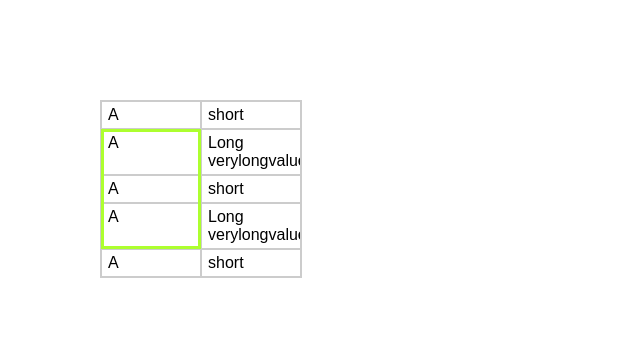
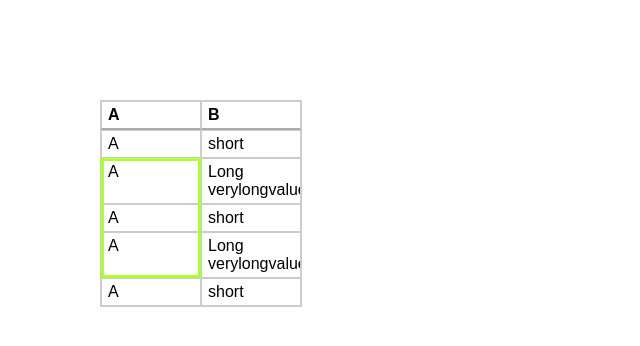
Before and after one commit to tenedor/dd, a React (Create React App) app: page / in a window 1280 px wide. Shown: the top 346 px of the page, without its empty margins (0-640 px from the left). Built offline with nearby package versions, Linux system fonts and the light colour scheme.

Commit message:
Make rows column-driven

```diff
--- a/src/app.tsx
+++ b/src/app.tsx
@@ -11,6 +11,8 @@ export class App {
   }
 
   public renderApplication() {
-    return <TableView rowsData={this.grid.getRowsData()} />;
+    const columnsData = this.grid.getColumns();
+    const rowsData = this.grid.getRows();
+    return <TableView columnsData={columnsData} rowsData={rowsData} />;
   }
 }
--- a/src/css/allthestyles.less
+++ b/src/css/allthestyles.less
@@ -30,6 +30,12 @@ body {
   border: 1px solid #cccccc;
   padding: 4px 0;
 
+  &.header {
+    font-weight: 700;
+    border-bottom-color: #aaaaaa;
+    border-bottom-width: 2px;
+  }
+
   .value {
     overflow: hidden;
     // let overflow text extend into horizontal padding but not vertical padding
--- a/src/models/grid.tsx
+++ b/src/models/grid.tsx
@@ -4,20 +4,41 @@ export interface CellData {
   value: string;
 }
 
-export type RowData = CellData[]
+export interface RowData {
+  [columnId: string]: CellData;
+}
+
 export type RowsData = RowData[]
 
+export interface ColumnData {
+  id: string;
+  name: string;
+}
+
+export type ColumnsData = ColumnData[];
+
 export class Grid {
-  public getRowsData(): RowsData {
+  public getColumns(): ColumnsData {
+    return this.generateColumnsData();
+  }
+
+  public getRows(): RowsData {
     return this.generateRowsData();
   }
 
-  // example rows
+  // example rows and columns
+  private generateColumnsData(): ColumnsData {
+    return [
+      {id: 'A', name: 'A'},
+      {id: 'B', name: 'B'},
+    ];
+  }
+
   private generateRowsData(): RowsData {
     const rowCount = 5;
-    return _.range(rowCount).map(i => [
-      {value: 'A'},
-      {value: i % 2 ? 'Long verylongvalue' : 'short'},
-    ]);
+    return _.range(rowCount).map(i => ({
+      'A': {value: 'A'},
+      'B': {value: i % 2 ? 'Long verylongvalue' : 'short'},
+    }));
   }
 }
--- a/src/views/cell_view.tsx
+++ b/src/views/cell_view.tsx
@@ -2,11 +2,13 @@ import * as React from 'react';
 
 interface Props {
   value: string;
+  isHeader?: boolean;
 }
 
-export function CellView({value}: Props) {
+export function CellView({value, isHeader}: Props) {
+  const className = "cell-view" + (isHeader ? " header" : "");
   return (
-    <div className="cell-view">
+    <div className={className}>
       <div className="value">
         {value}
       </div>
--- a/src/views/table_view.tsx
+++ b/src/views/table_view.tsx
@@ -1,5 +1,5 @@
 import * as React from 'react';
-import {RowData, RowsData} from '../models/grid';
+import {ColumnsData, RowData, RowsData} from '../models/grid';
 import {CellView} from './cell_view';
 
 interface TableIndex {
@@ -13,17 +13,21 @@ interface TableRange {
 }
 
 interface Props {
+  columnsData: ColumnsData,
   rowsData: RowsData,
 }
 
 export class TableView extends React.Component<Props, object> {
   public render() {
-    const {rowsData} = this.props;
-    const rows = rowsData.map(this.renderRow);
+    const {columnsData, rowsData} = this.props;
+    const columnIds = columnsData.map(c => c.id);
+    const columnHeaders = this.renderColumnHeaders(columnsData);
+    const rows = rowsData.map((r, i) => this.renderRow(r, columnIds, i));
     const selectedRanges = this.getSelectedRanges();
-    const selections = selectedRanges.map(this.renderSelection);
+    const selections = selectedRanges.map((s, i) => this.renderSelection(s, i));
     return (
       <div className="table-view">
+        {columnHeaders}
         {rows}
         {selections}
       </div>
@@ -37,17 +41,30 @@ export class TableView extends React.Component<Props, object> {
     ];
   }
 
-  private renderRow(data: RowData, rowIndex: number) {
-    return data.map((cell, columnIndex) => {
-      const key = `cell-${rowIndex}-${columnIndex}`;
-      return <CellView key={key} value={cell.value} />;
+  private renderColumnHeaders(columnsData: ColumnsData) {
+    return columnsData.map(columnData => {
+      const {id, name} = columnData;
+      const key = `column-header-${id}`;
+      return <CellView key={key} value={name} isHeader={true} />;
     });
   }
 
-  private renderSelection({start, end}: TableRange, index: number) {
-    // grid-area uses 1-indexing and is exclusive on the end indices
-    const gridArea =
-        `${start.row + 1}/${start.column + 1}/${end.row + 2}/${end.column + 2}`;
+  private renderRow(rowData: RowData, columnIds: string[], rowIndex: number) {
+    return columnIds.map(columnId => {
+      const key = `cell-${rowIndex}-${columnId}`;
+      return <CellView key={key} value={rowData[columnId].value} />;
+    });
+  }
+
+  private getGridArea({start, end}: TableRange): string {
+    // increment all indices by 1 since grid-area uses 1-indexing
+    // increment row indices by 1 to account for headers
+    // increment end indices by 1 since grid-area is exclusive on end indices
+    return `${start.row + 2}/${start.column + 1}/${end.row + 3}/${end.column + 2}`;
+  }
+
+  private renderSelection(selection: TableRange, index: number) {
+    const gridArea = this.getGridArea(selection);
     const selectionStyles = {gridArea};
     const key = `selection-${index}`;
     return <div key={key} className="selection" style={selectionStyles} />
```
